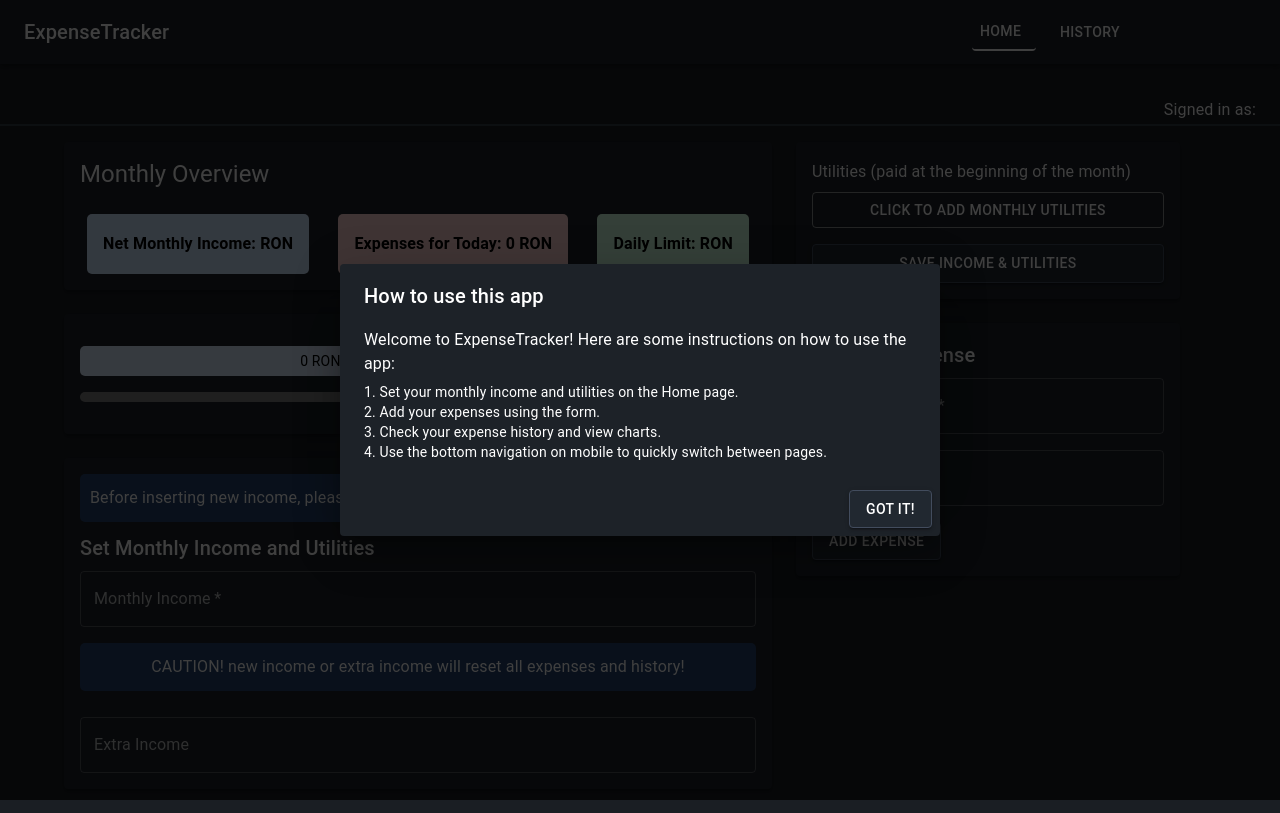
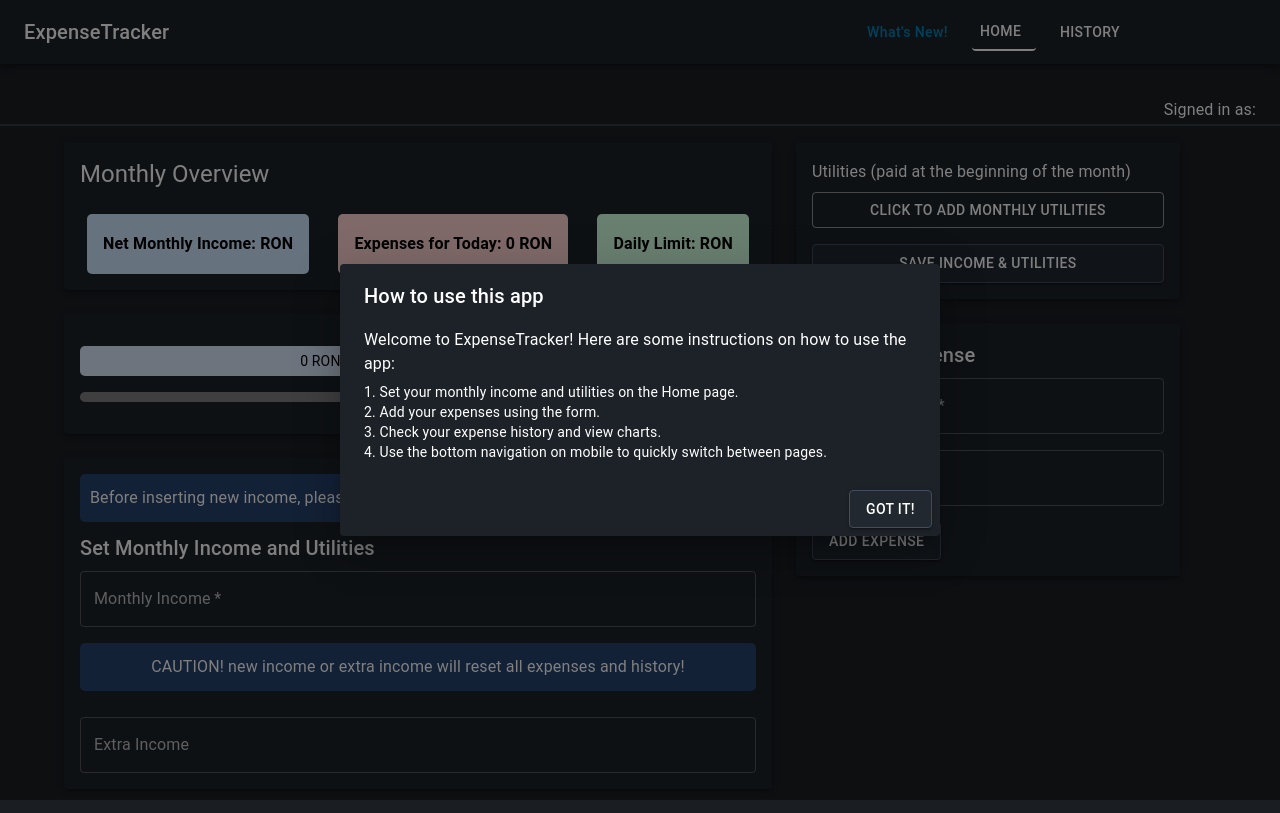
Before and after one commit to Miro-wq/fund-wise, a React (Create React App) app: page / in a window 1280 px wide. Built offline with nearby package versions, Linux system fonts and the light colour scheme; no server answers; sample sign-in values are in the browser's storage; some icons are missing.

Commit message:
whats new btn, instruction modal fix

```diff
--- a/src/App.js
+++ b/src/App.js
@@ -47,6 +47,30 @@ function AppRoutes() {
           </Box>
           {token ? (
             <>
+              <Button
+                color="inherit"
+                component={Link}
+                to="/whats-new"
+                sx={{
+                  mr: { xs: '0', md: 2 },
+                  borderBottom: location.pathname === "/whats-new" ? '2px solid #fff' : 'none',
+                  textDecoration: 'none',
+                  textTransform: 'capitalize',
+                  color: '#0080b7',
+                  '&:hover': {
+                    backgroundColor: 'transparent',
+                    color: '#a2a1a1',
+                    textDecoration: 'none',
+                  },
+                  '&:focus, &:active': {
+                    textDecoration: 'none',
+                    color: '#fff',
+                    outline: 'none',
+                  },
+                }}
+              >
+                What's New!
+              </Button>
               <Button
                 color="inherit"
                 component={Link}
--- a/src/pages/History/History.js
+++ b/src/pages/History/History.js
@@ -262,7 +262,7 @@ function History() {
           </Paper>
 
           {expenses.length === 0 ? (
-            <Paper elevation={3} sx={{ p: 2, mb: 3 }}>
+            <Paper elevation={3} sx={{ p: 2, mb: 10 }}>
               <Typography variant="body1" sx={{ textAlign: 'center' }}>
                 No expense data available. Please add some expenses to see the history.
               </Typography>
--- a/src/pages/Home/Home.js
+++ b/src/pages/Home/Home.js
@@ -16,6 +16,7 @@ import {
 import UtilitiesModal from '../../components/UtilitiesModal';
 import DailyLimitProgress from '../../components/DailyLimitProgress';
 import HowToUseModal from '../../components/HowToUseModal';
+
 
 function Home() {
   const {
@@ -89,6 +90,7 @@ function Home() {
   }, [extraIncome]);
 
   const [openModal, setOpenModal] = useState(false);
+  const [openInstructionsModal, setOpenInstructionsModal] = useState(false);
 
   useEffect(() => {
     //modal pentru a afișa dacă a fost depășită limita zilnică
@@ -99,18 +101,19 @@ function Home() {
     }
   }, [dailyLimit, totalExpensesToday]);
 
+  //modal pentru a afișa instrucțiuni
   useEffect(() => {
-    //verifică dacă utilizatorul a mai văzut modalul
     const hasSeen = localStorage.getItem('hasSeenInstructions');
     if (!hasSeen) {
-      setOpenModal(true);
+      setOpenInstructionsModal(true);
     }
   }, []);
 
   const handleCloseModal = () => {
-    setOpenModal(false);
+    setOpenInstructionsModal(false);
     localStorage.setItem('hasSeenInstructions', 'true');
   };
+  //===================================================================================
 
 
   const handleDismissForToday = () => {
@@ -434,7 +437,7 @@ function Home() {
           localPhone={localPhone}
           setLocalPhone={setLocalPhone}
         />
-        <HowToUseModal open={openModal} handleClose={handleCloseModal} />
+        <HowToUseModal open={openInstructionsModal} handleClose={handleCloseModal} />
       </Container>
     </>
   );
```
